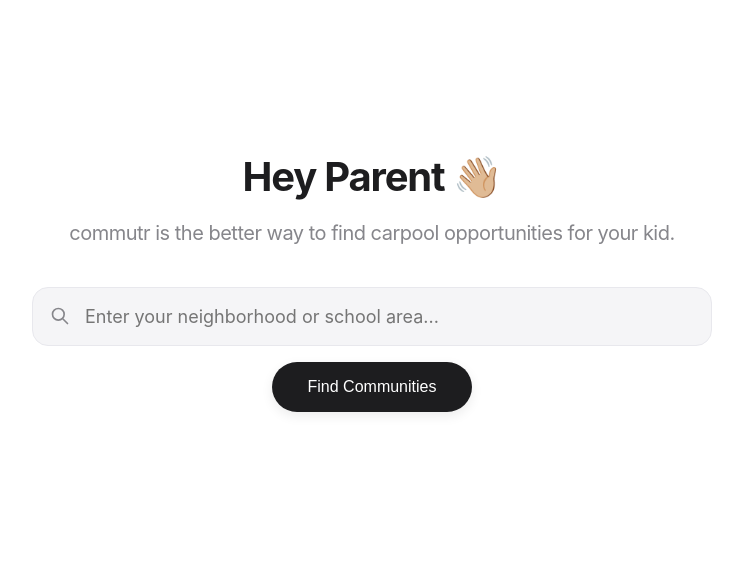
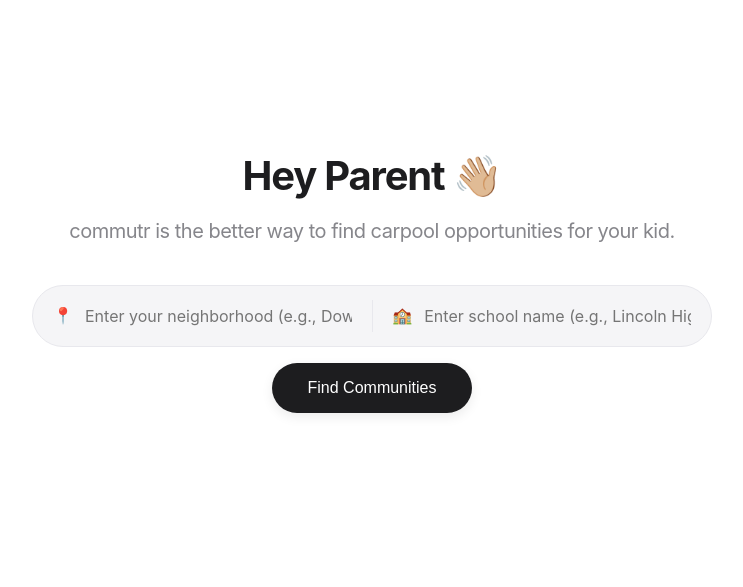
Before and after one commit to abiarul1016-glitch/better-pool, a Django app: page / in a window 1280 px wide. Shown: the part 49-636 px from the top of the page, without its empty margins (268-1011 px from the left). Run offline with Django 5.2, Linux system fonts and the light colour scheme.

Commit message:
improved index to search by neighbourhood and school

```diff
--- a/carpool/static/carpool/styles.css
+++ b/carpool/static/carpool/styles.css
@@ -260,6 +260,74 @@
         .hero-header h1 { font-size: 32px; }
         .hero-header h2 { font-size: 17px; }
         .search-form button { width: 100%; } /* full width button on small mobile */
+    }
+
+/* NEW SEARCHES */
+    /* Stacked Search Bar Group Setup */
+    .search-fields-group {
+        width: 100%;
+        background-color: var(--accent-hover);
+        border: 1px solid var(--border-color);
+        border-radius: 20px;
+        overflow: hidden;
+        display: flex;
+        flex-direction: column;
+        transition: box-shadow 0.3s ease, border-color 0.3s ease;
+    }
+
+    /* Highlight the whole group block if an internal field gets selected */
+    .search-fields-group:focus-within {
+        background-color: var(--bg-color);
+        border-color: var(--text-primary);
+        box-shadow: 0 12px 30px rgba(0, 0, 0, 0.05);
+    }
+
+    .search-fields-group .search-input-wrapper {
+        position: relative;
+        width: 100%;
+    }
+
+    .field-icon {
+        position: absolute;
+        left: 20px;
+        top: 50%;
+        transform: translateY(-50%);
+        font-size: 16px;
+        pointer-events: none;
+    }
+
+    /* Flatten default inputs so they merge seamlessly into our group block */
+    .search-fields-group input[type="text"] {
+        width: 100%;
+        padding: 20px 20px 20px 52px;
+        border: none !important;
+        background-color: transparent !important;
+        border-radius: 0 !important;
+        font-size: 16px;
+        box-shadow: none !important;
+    }
+
+    /* Subtle divider border between inputs */
+    .field-separator {
+        height: 1px;
+        background-color: var(--border-color);
+        margin-left: 52px; /* aligns divider with the input text start point */
+    }
+
+    /* Layout adaptation for desktop screens */
+    @media (min-width: 600px) {
+        .search-fields-group {
+            flex-direction: row;
+            align-items: center;
+            border-radius: 980px; /* turns it into a long sleek capsule Pill shape */
+        }
+
+        .field-separator {
+            width: 1px;
+            height: 32px;
+            margin-left: 0;
+            background-color: var(--border-color);
+        }
     }
 
 
--- a/carpool/templates/carpool/index.html
+++ b/carpool/templates/carpool/index.html
@@ -9,7 +9,7 @@
         <h2>commutr is the better way to find carpool opportunities for your kid.</h2>
     </div>
 
-    <!-- The action is updated to handle empty/namespace edge cases safely -->
+    <!-- The action is updated to handle empty/namespace edge cases safely
     <form action="{% url 'carpool:search' %}" method="get" class="search-form">
         <div class="search-input-wrapper">
             <svg class="search-icon" viewBox="0 0 24 24" width="20" height="20" aria-hidden="true">
@@ -18,6 +18,32 @@
             <input type="text" name="neighbourhood" placeholder="Enter your neighborhood or school area..." required>
         </div>
         <button type="submit">Find Communities</button>
+    </form> -->
+
+    <form action="{% url 'carpool:search' %}" method="get" class="search-form">
+        <!-- Unified container for stacked input fields -->
+        <div class="search-fields-group">
+
+            <!-- Field 1: Neighborhood -->
+            <div class="search-input-wrapper">
+                <span class="field-icon">📍</span>
+                <input type="text" name="neighbourhood" placeholder="Enter your neighborhood (e.g., Downtown)..." value="{{ request.GET.neighbourhood }}">
+            </div>
+
+            <!-- Separator Line -->
+            <div class="field-separator"></div>
+
+            <!-- Field 2: School -->
+            <div class="search-input-wrapper">
+                <span class="field-icon">🏫</span>
+                <input type="text" name="school" placeholder="Enter school name (e.g., Lincoln High)..." value="{{ request.GET.school }}">
+            </div>
+
+        </div>
+
+        <button type="submit">Find Communities</button>
     </form>
+
+
 </section>
 {% endblock %}
--- a/carpool/views.py
+++ b/carpool/views.py
@@ -43,22 +43,49 @@ def index(request):
 
 
 def search(request):
-    requested_neighbourhood: str = request.GET.get("neighbourhood", "")
+    # requested_neighbourhood: str = request.GET.get("neighbourhood", "")
 
-    if requested_neighbourhood:
-        carpool_groups = CarpoolGroup.objects.filter(
-            driver__neighborhood=requested_neighbourhood
-        )
-    else:
-        carpool_groups = []
+    # if requested_neighbourhood:
+    #     carpool_groups = CarpoolGroup.objects.filter(
+    #         driver__neighborhood=requested_neighbourhood
+    #     )
+    # else:
+    #     carpool_groups = []
 
-    return render(
-        request,
-        "carpool/results.html",
-        {
-            "carpool_groups": carpool_groups,
-        },
-    )
+    # return render(
+    #     request,
+    #     "carpool/results.html",
+    #     {
+    #         "carpool_groups": carpool_groups,
+    #     },
+    # )
+
+    # Grab the parameters sent by the form
+    neighborhood_query = request.GET.get('neighbourhood', '').strip()
+    school_query = request.GET.get('school', '').strip()
+
+    # Start with all available groups
+    results = CarpoolGroup.objects.all()
+
+    # Apply neighborhood filter if provided
+    if neighborhood_query:
+        # Traverses the driver relationship to find matching neighborhoods
+        results = results.filter(driver__neighborhood__icontains=neighborhood_query)
+
+    # Apply school filter if provided
+    if school_query:
+        # Traverses the school relationship to match the name string
+        results = results.filter(school__name__icontains=school_query)
+
+    # Optimize database hitting by fetching related rows in one single SQL query
+    results = results.select_related('school', 'driver__user').prefetch_related('passengers')
+
+    context = {
+        "carpool_groups": results,
+        "neighborhood_query": neighborhood_query,
+        "school_query": school_query,
+    }
+    return render(request, "carpool/results.html", context)
 
 
 def signup(request):
```
Also changed, not shown: 2 other files.
